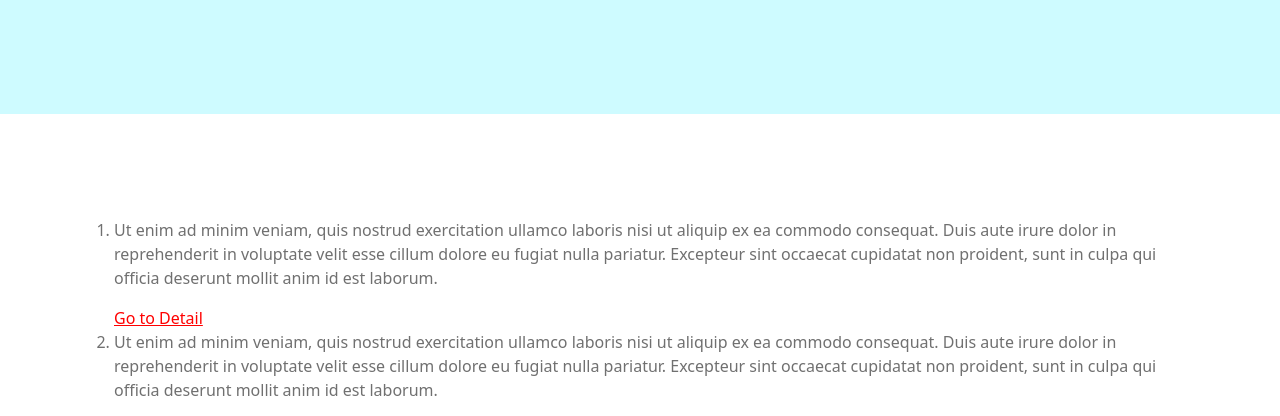
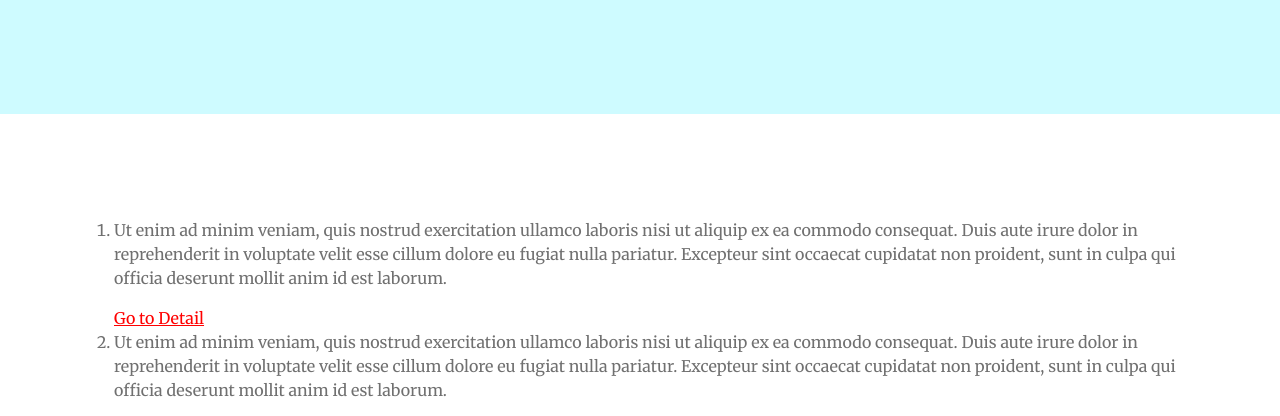
Before and after one commit to ladichriss/a_brand_new_identity, a plain HTML site: page index.html in a window 1280 px wide. Shown: the part 505-921 px from the top of the page. Drawn offline with nearby package versions, Linux system fonts and the light colour scheme.

Commit message:
Aggiornamento dello stile delle liste
Aggiornamento dello stile delle liste

```diff
--- a/Static/CSS/listItem.css
+++ b/Static/CSS/listItem.css
@@ -1,3 +1,5 @@
+
+@import url('https://fonts.googleapis.com/css2?family=Merriweather:ital,wght@0,300;0,400;0,700;0,900;1,300;1,400;1,700;1,900&display=swap');
 
 .list {
     padding-top: 104px;
@@ -6,6 +8,7 @@
 
 .listItem {
     color: #707070;
+    font-family: "Merriweather";
 }
 
 .listItem a {
```
